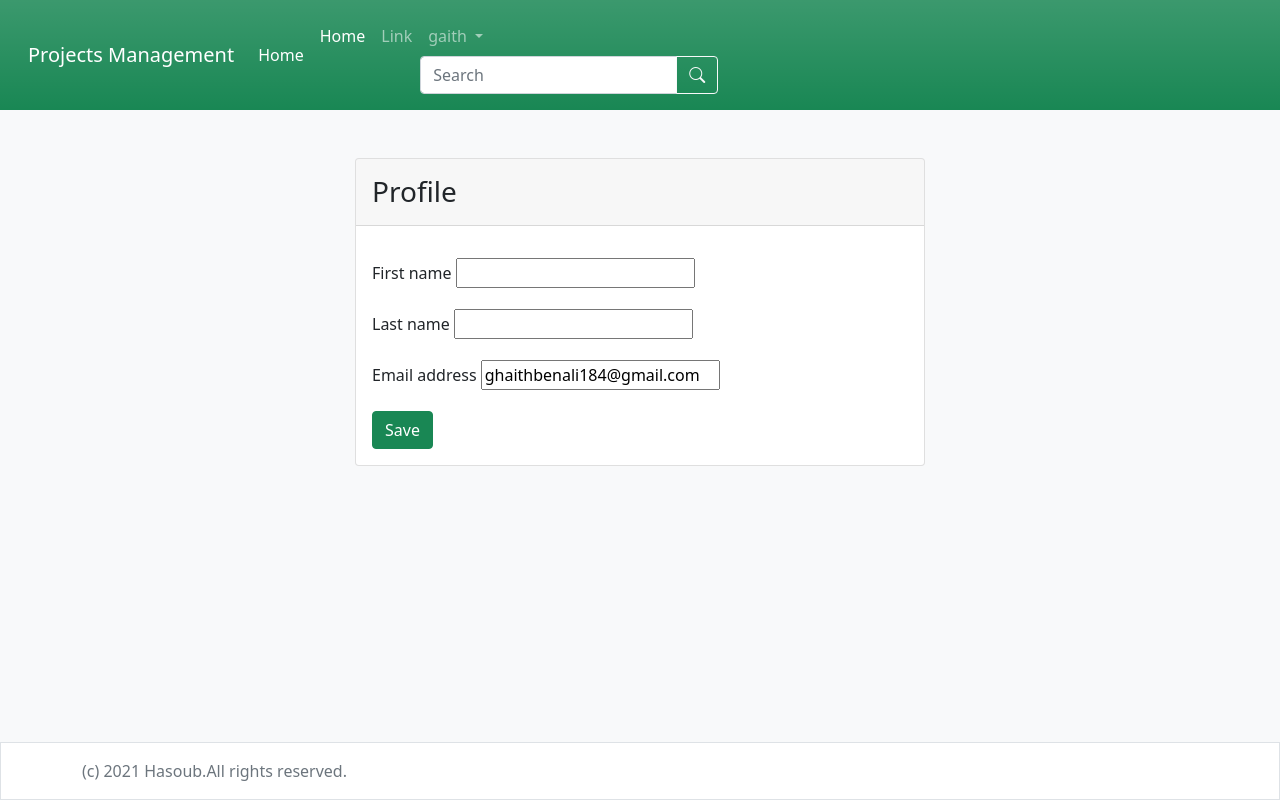
After one commit to gaith10/project, a Django app: page /app/profile/ in a window 1280 px wide. The commit adds this page. Run offline with Django 4.2, Linux system fonts and the light colour scheme; a user stored in the database is signed in.

Commit message:
Registration & profile update

```diff
--- a/app/forms.py
+++ b/app/forms.py
@@ -1,5 +1,7 @@
-from django.contrib.auth.forms import AuthenticationForm
+from django.contrib.auth.forms import AuthenticationForm, UserCreationForm, UserChangeForm
 from django import forms
+from django.contrib.auth.models import User
+
 attrs = {'class': 'forms-control'}
 class UserLoginForm(AuthenticationForm):
     def __init__(self, *args, **kwargs):
@@ -15,3 +17,61 @@ class UserLoginForm(AuthenticationForm):
         widget=forms.PasswordInput(attrs=attrs)
 
     )
+
+
+class UserRegisterForm(UserCreationForm):
+
+    first_name = forms.CharField(
+        label='Firstname',
+        widget=forms.TextInput(attrs=attrs)
+
+    )
+
+    last_name = forms.CharField(
+        label='Last name',
+        widget=forms.TextInput(attrs=attrs)
+
+    )
+
+
+    username = forms.CharField(
+        label='Username',
+        widget=forms.TextInput(attrs=attrs)
+
+    )
+
+    email = forms.EmailField(
+        label='Email',
+        widget=forms.TextInput(attrs=attrs)
+
+    )
+
+    password1 = forms.CharField(
+        label='Password',
+        strip=False,
+        widget=forms.PasswordInput(attrs=attrs)
+
+    )
+
+    password2 = forms.CharField(
+        label='Password Confirmation',
+        strip=False,
+        widget=forms.PasswordInput(attrs=attrs)
+
+    )
+
+    class Meta(UserCreationForm.Meta):
+        fields = ('first_name', 'last_name', 'username', 'email')
+class ProfileForm(UserChangeForm):
+    password = None
+
+    class Meta :
+        model = User
+        fields = ['first_name','last_name','email']
+        widgets = {
+            'first_name': forms.TextInput(attrs=attrs),
+            'last_name': forms.TextInput(attrs=attrs),
+            'email': forms.EmailInput(attrs=attrs),
+
+
+        }
--- /dev/null
+++ b/app/templates/profile.html
@@ -0,0 +1,19 @@
+{% extends "base.html" %}
+{% load i18n %}
+{% block content %}
+<div class="container">
+  <div class="row justify-content-md-center">
+    <div class="card col-md-6 px-0">
+      <div class="card-header">
+        <h3 class="mb-0 py-2">{% trans "Profile" %}</h3>
+      </div>
+      <div class="card-body">
+        <form method="POST">
+          {% csrf_token %} {% include "common/form.html" with form=form %}
+          <button class="btn btn-success btn-block">{% trans "Save" %}</button>
+        </form>
+      </div>
+    </div>
+  </div>
+</div>
+{% endblock %}
--- a/app/urls.py
+++ b/app/urls.py
@@ -1,7 +1,10 @@
 from django.urls import path, include
 from django.contrib.auth.views import LoginView  # تأكد من استيراد UserLoginView من ملف العروض الصحيح
 from app.forms import UserLoginForm
+from app.views import RegisterView,edit_profile
 urlpatterns = [
     path('login/', LoginView.as_view(authentication_form=UserLoginForm), name='login'),
+    path('register/', RegisterView.as_view(), name='register'),
+    path('profile/', edit_profile, name='profile'),
     path('', include('django.contrib.auth.urls'))
 ]
--- a/app/views.py
+++ b/app/views.py
@@ -1,3 +1,29 @@
-from django.shortcuts import render
+from django.shortcuts import render, redirect
+from django.urls import reverse_lazy
+from django.views.generic import CreateView
+from .forms import UserRegisterForm, ProfileForm
+from django.contrib.auth import login
+from django.contrib.auth.decorators import login_required
+class RegisterView(CreateView):
+    form_class = UserRegisterForm
+    #success_url = reverse_lazy('login')
+    template_name = 'registration/register.html' #<----في هذا السطر
+    """def get_succes_url(self):
+        login(self.request, self.object)
+        return reverse_lazy('Project_list')"""
+    def get_success_url(self):
+       login(self.request, self.object)
+       return reverse_lazy('Project_List')
 
-# Create your views here.
+
+@login_required
+def edit_profile(request):
+    if request.method == 'POST':
+        form = ProfileForm(request.POST, instance=request.user)
+        if form.is_valid():
+            form.save()
+            return redirect('profile')
+    form = ProfileForm(instance=request.user)
+    return render(request, 'profile.html',{
+        'form': form
+    })
--- a/myapp/templates/partials/header.html
+++ b/myapp/templates/partials/header.html
@@ -26,7 +26,7 @@
                 {{ user.username }}
               </a>
               <ul class="dropdown-menu">
-                <li><a class="dropdown-item" href="#">{% trans 'Profile' %}</a></li>
+                <li><a class="dropdown-item" href="{% url 'profile' %}">{% trans 'profile' %}</a></li>
                 <li><hr class="dropdown-divider"></li>
                 <li><a class="dropdown-item" href="{% url 'logout' %}">{% trans 'Logout' %}</a></li>
            </ul>
@@ -45,6 +45,9 @@
             </div>
            </form>
         {% else %}
+          <a class="btn btn-outline-light mx-2" href="{% url 'register' %}">
+            {% trans 'Register' %}
+          </a>
           <a class="btn btn-outline-light" href="{% url 'login' %}">
             {% trans 'Login' %}
           </a>
```
Also changed, not shown: app/templates/registration/register.html (added, +20 -0 lines), db.sqlite3.
